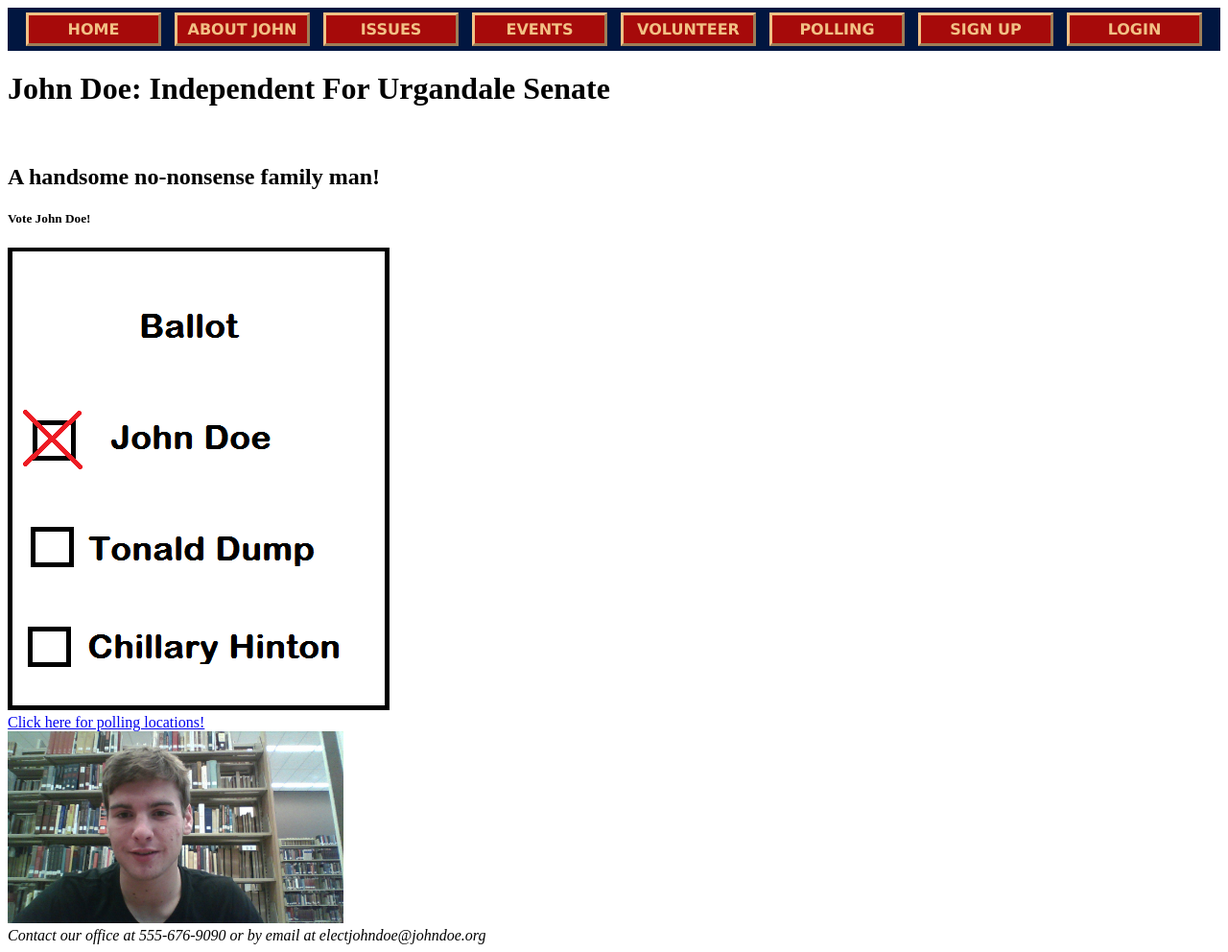
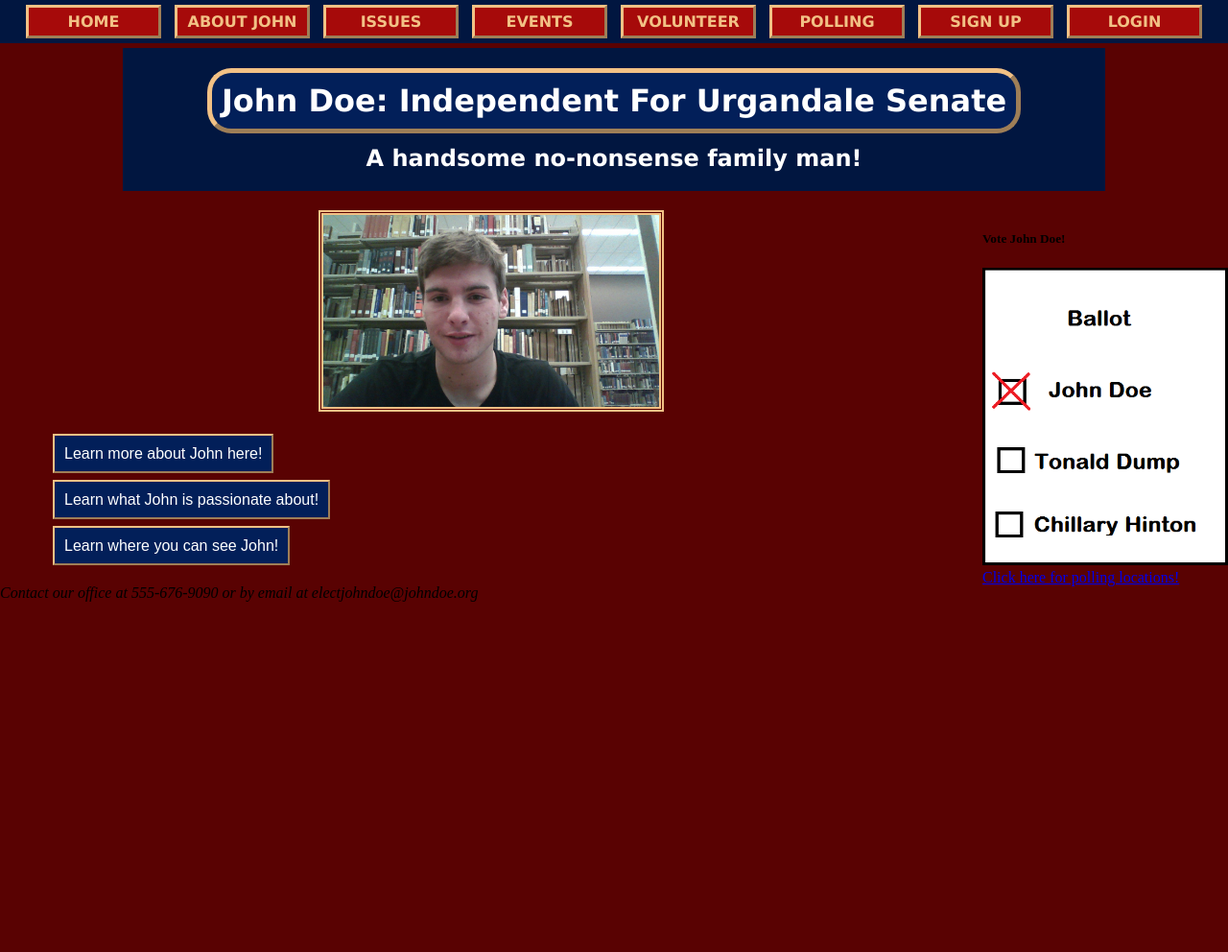
Before and after one commit to ryan-policheri/johndoeforsenate, a PHP site: page / in a window 1280 px wide. Shown: the whole page at 96% size. After the commit the page ends 627 px from the top, so only its background shows below. Run offline with PHP 8.4, Linux system fonts and the light colour scheme.

Commit message:
More CSS!

```diff
--- a/public html/css/stylesheet.css
+++ b/public html/css/stylesheet.css
@@ -4,7 +4,7 @@
 beigeish: #F2C185, Dark red:#590202, Red: #A60A0A*/
 
 nav ul{
-	margin: 0;
+	margin:0;
 	padding: 0;
 	background-color: #011640;
 	text-align:center;
@@ -13,7 +13,6 @@ nav ul{
 nav li{
 	display:inline-block;
 	list-style: none;
-
 }
  nav a{
  	display:inline-block;
@@ -29,3 +28,57 @@ nav li{
  	margin:5px;
  	border:outset 3px #F2C185;
  }
+
+body{
+	background-color: #590202;
+	margin: 0;
+}
+
+ header{
+ 	background-color: #011640;
+ 	text-align:center;
+ 	font-family: Verdana, sans-serif;
+ 	font-weight: bolder;
+ 	margin:auto;
+ 	margin-top: 5px;
+ 	width:80%;
+ }
+
+ h1{
+ 	display: inline-block;
+ 	border:outset 5px #F2C185;
+ 	border-radius: 25px;
+ 	padding:10px;
+ 	background-color: #021F59;
+ 	color:#FFFFFF;
+ 	margin-left:10px;
+ 	margin-right:10px;
+ }
+
+ h2{
+ 	color:#FFFFFF;
+ 	margin-top:-10px;
+ 	padding-bottom: 20px;
+ }
+img{
+	max-width: 100%;
+}
+ .vote{
+ 	float:right;
+ 	width:20%;
+ }
+
+ .main {
+ width: 75%;
+ background-color: #FFFFFF;
+ padding:10px;
+ font-family:Arial, sans-serif;
+ font-size: 14px;
+ }
+
+ #john{
+ 	display:block;
+ 	margin:auto;
+ 	max-width:100%;
+ 	border:double 5px #A60A0A;
+ }
--- a/public html/index.html
+++ b/public html/index.html
@@ -7,6 +7,24 @@
     <title>John Doe for Senate</title>
 
     <link rel="stylesheet" type="text/css" href="css/stylesheet.css">
+
+    <style>
+        section ul{
+            margin-top:20px;
+        }
+        section li{
+            list-style: none;
+            padding:15px;
+        }
+        section a {
+            font-family:Arial, sans-serif;
+            text-decoration: none;
+            color:#FFFFFF;
+            background-color: #021F59;
+            padding:10px;
+            border: outset 2px #F2C185;
+        }
+    </style>
 
 </head>
 
@@ -29,13 +47,20 @@
         <h2> A handsome no-nonsense family man!</h2>
     </header>
 
-    <div>
-        <h5 class="voteJohn"> Vote John Doe!</h5>
+    <div class="vote">
+        <h5> Vote John Doe!</h5>
         <img src ="img/content/Ballot.png" alt="Vote Picture"/>
         <br><a href="pollinglocation.html">Click here for polling locations!</a>
     </div>
 
-    <img src ="img/content/John_Doe_Picture.jpg" alt="John Doe Picture" width = 350 height = 200>
+    <section>
+        <img id="john" style="border-color:#F2C185;" src ="img/content/John_Doe_Picture.jpg" alt="John Doe Picture" width = 350 height = 200>
+        <ul>
+        <li><a href="johnabout.html">Learn more about John here!</a></li>
+        <li><a href="issues.html">Learn what John is passionate about!</a></li>
+        <li><a href="events.html">Learn where you can see John!</a></li>
+        </ul>
+    </section>
 
     <footer><em>Contact our office at 555-676-9090 or by email at electjohndoe@johndoe.org</em></footer>
 
--- a/public html/pollinglocation.html
+++ b/public html/pollinglocation.html
@@ -29,8 +29,8 @@
         <h2><em>DOE</em>n't miss the vote!</h2>
     </header>
 
-    <div>
-        <h5 class="voteJohn"> Vote John Doe!</h5>
+    <div class="vote">
+        <h5> Vote John Doe!</h5>
         <img src ="img/content/Ballot.png" alt="Vote Picture"/>
         <br><a href="pollinglocation.html">Click here for polling locations!</a>
     </div>
--- a/public html/volunteer.html
+++ b/public html/volunteer.html
@@ -28,8 +28,8 @@
     <h2>Your chance to help John Doe get in office!<h2>
   </header>
 
-  <div>
-    <h5 class="voteJohn"> Vote John Doe!</h5>
+  <div class="vote">
+    <h5> Vote John Doe!</h5>
     <img src ="img/content/Ballot.png" alt="Vote Picture"/>
     <br><a href="pollinglocation.html">Click here for polling locations!</a>
   </div>
```
Also changed, not shown: public html/events.html (+4 -3 lines), public html/issues.html (+8 -6 lines), public html/johnabout.html (+4 -5 lines).
